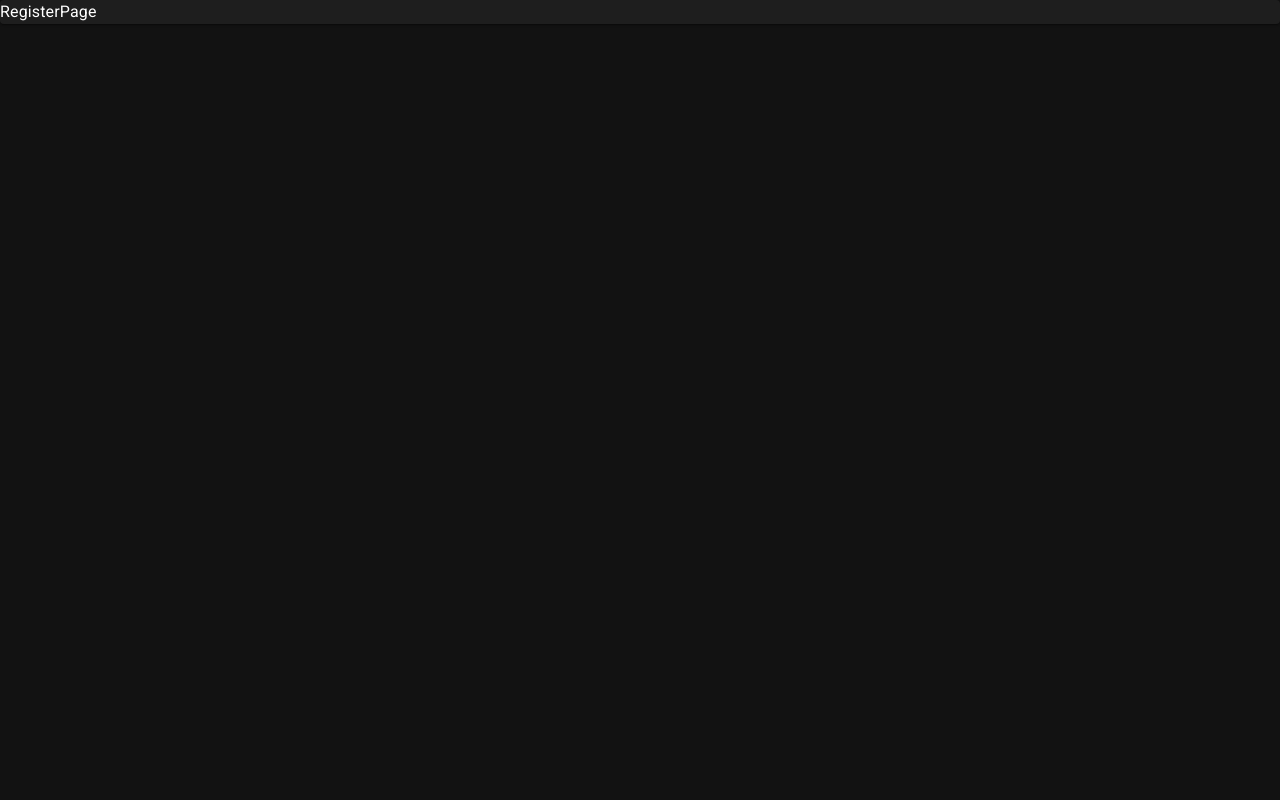
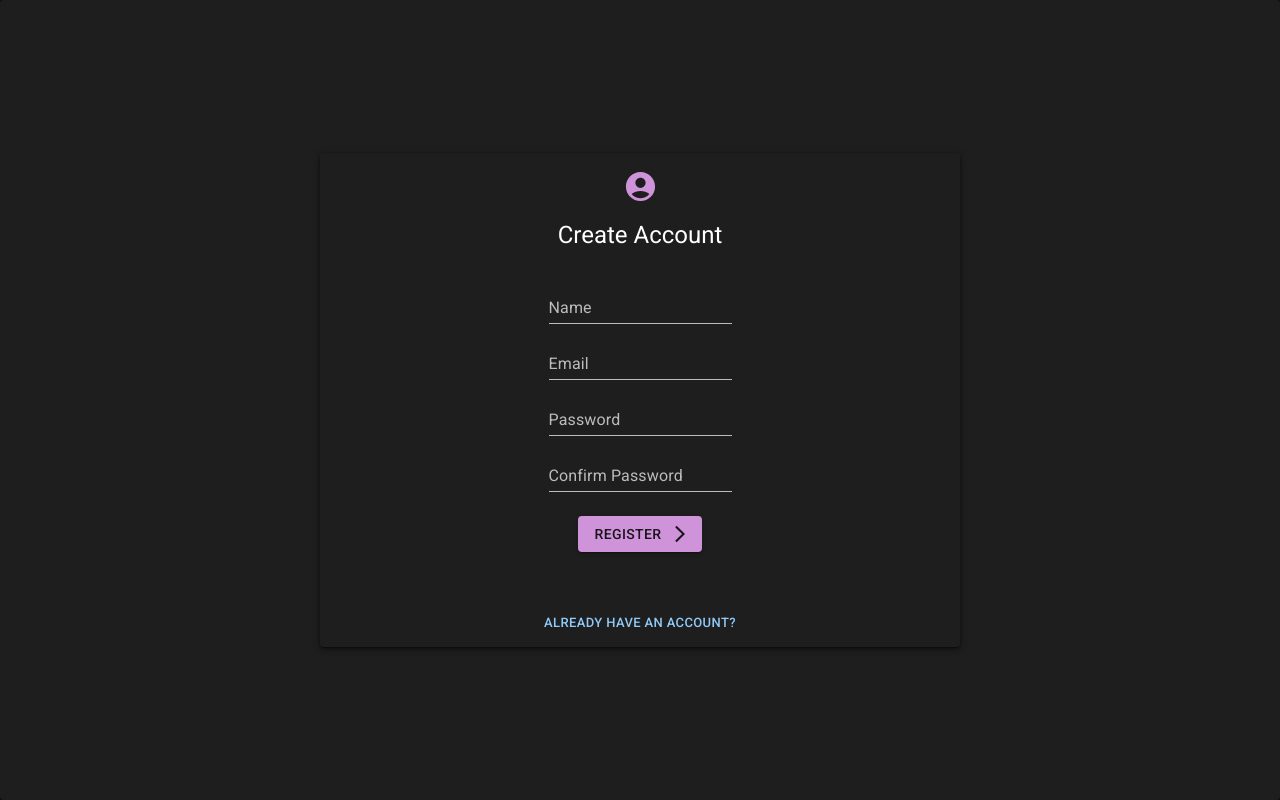
Before and after one commit to zJaaal/journal-react-app, a React (Vite) app: page /auth/register in a window 1280 px wide. Built offline with nearby package versions, Linux system fonts and the light colour scheme.

Commit message:
Added RegisterPage

```diff
--- a/src/pages/auth/RegisterPage.jsx
+++ b/src/pages/auth/RegisterPage.jsx
@@ -1,5 +1,122 @@
+import {
+  Grid,
+  Typography,
+  Card,
+  CardContent,
+  CardActions,
+  Button,
+  Paper,
+  TextField,
+} from "@mui/material";
+import AccountCircleIcon from "@mui/icons-material/AccountCircle";
+import ArrowForwardIosIcon from "@mui/icons-material/ArrowForwardIos";
+import { Link } from "react-router-dom";
+
 const RegisterPage = () => {
-  return <div>RegisterPage</div>;
+  return (
+    <Grid
+      container
+      direction="row"
+      justifyContent="center"
+      alignItems="center"
+      alignContent="center"
+      height={"100vh"}
+    >
+      <Grid item xs={6}>
+        <Paper elevation={4}>
+          <Card>
+            <CardContent>
+              <Grid
+                container
+                direction="column"
+                justifyContent="center"
+                alignItems="center"
+                height={"100%"}
+                rowSpacing={1}
+              >
+                <Grid item>
+                  <AccountCircleIcon
+                    sx={{ fontSize: "35px" }}
+                    color="secondary"
+                  />
+                </Grid>
+                <Grid item marginBottom={1}>
+                  <Typography variant="h5" gutterBottom>
+                    Create Account
+                  </Typography>
+                </Grid>
+                <Grid item>
+                  <TextField
+                    id="standard-basic"
+                    label="Name"
+                    variant="standard"
+                    name="name"
+                    color="secondary"
+                    autoComplete="off"
+                  />
+                </Grid>
+                <Grid item>
+                  <TextField
+                    id="standard-basic"
+                    label="Email"
+                    variant="standard"
+                    name="email"
+                    color="secondary"
+                    autoComplete="off"
+                  />
+                </Grid>
+                <Grid item>
+                  <TextField
+                    id="standard-basic"
+                    label="Password"
+                    variant="standard"
+                    name="password"
+                    type="password"
+                    color="secondary"
+                  />
+                </Grid>
+                <Grid item>
+                  <TextField
+                    id="standard-basic"
+                    label="Confirm Password"
+                    variant="standard"
+                    name="confirm"
+                    type="password"
+                    color="secondary"
+                  />
+                </Grid>
+              </Grid>
+            </CardContent>
+            <CardActions>
+              <Grid
+                container
+                direction="column"
+                justifyContent="center"
+                alignItems="center"
+                rowSpacing={3}
+              >
+                <Grid item>
+                  <Button
+                    variant="contained"
+                    color="secondary"
+                    endIcon={<ArrowForwardIosIcon />}
+                    type="submit"
+                  >
+                    Register
+                  </Button>
+                </Grid>
+                <Grid item mt={4}>
+                  <Link to="/auth/login">
+                    <Button size="small">Already have an account?</Button>
+                  </Link>
+                </Grid>
+              </Grid>
+            </CardActions>
+          </Card>
+        </Paper>
+      </Grid>
+    </Grid>
+  );
 };
 
 export default RegisterPage;
```
